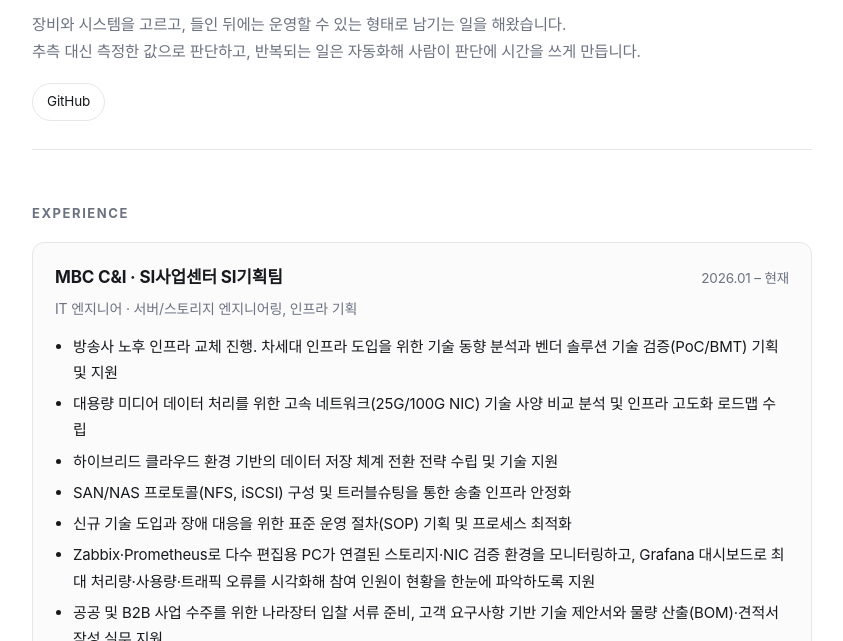
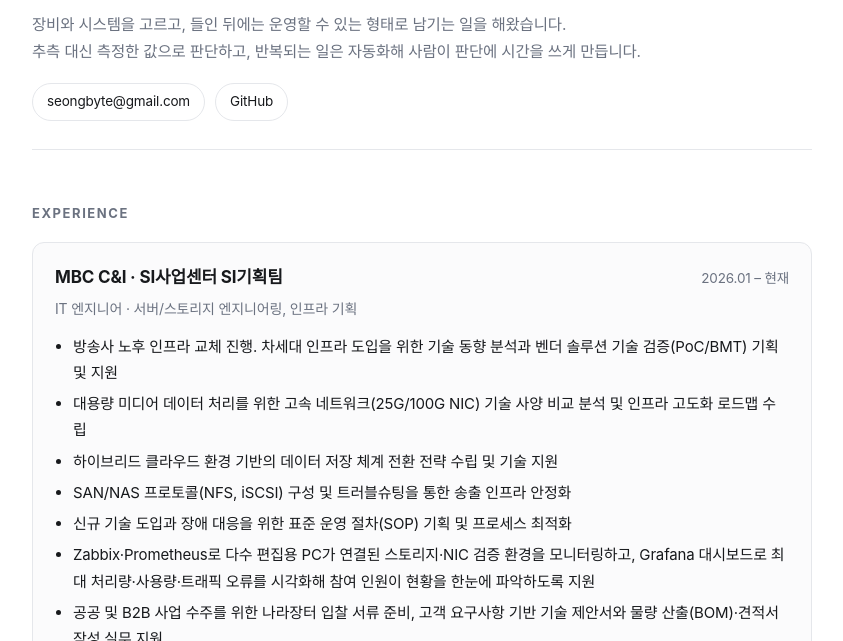
Before and after one commit to Seongbin-Choi/portfolio, a plain HTML site: page index.html in a window 1280 px wide. Shown: the part 159-800 px from the top of the page, without its empty margins (218-1061 px from the left). Drawn offline with Linux system fonts and the light colour scheme.

Commit message:
Add contact email

```diff
--- a/index.html
+++ b/index.html
@@ -66,6 +66,7 @@ footer{margin-top:72px; padding-top:22px; border-top:1px solid var(--line); colo
   <p class="lede">장비와 시스템을 고르고, 들인 뒤에는 운영할 수 있는 형태로 남기는 일을 해왔습니다.<br>
   추측 대신 측정한 값으로 판단하고, 반복되는 일은 자동화해 사람이 판단에 시간을 쓰게 만듭니다.</p>
   <div class="links">
+    <a href="mailto:seongbyte@gmail.com">seongbyte@gmail.com</a>
     <a href="https://github.com/Seongbin-Choi" target="_blank" rel="noopener">GitHub</a>
   </div>
 </header>
```
